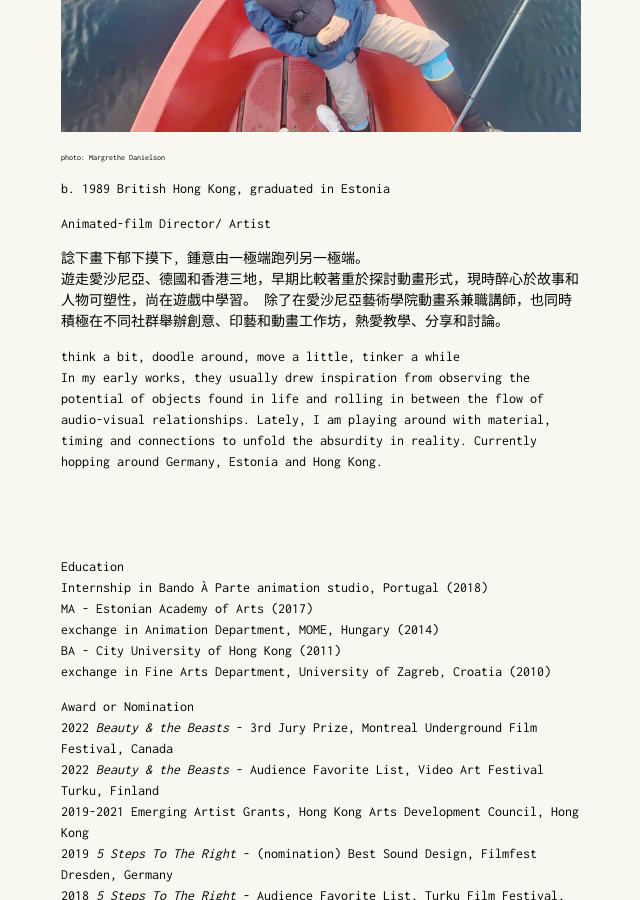
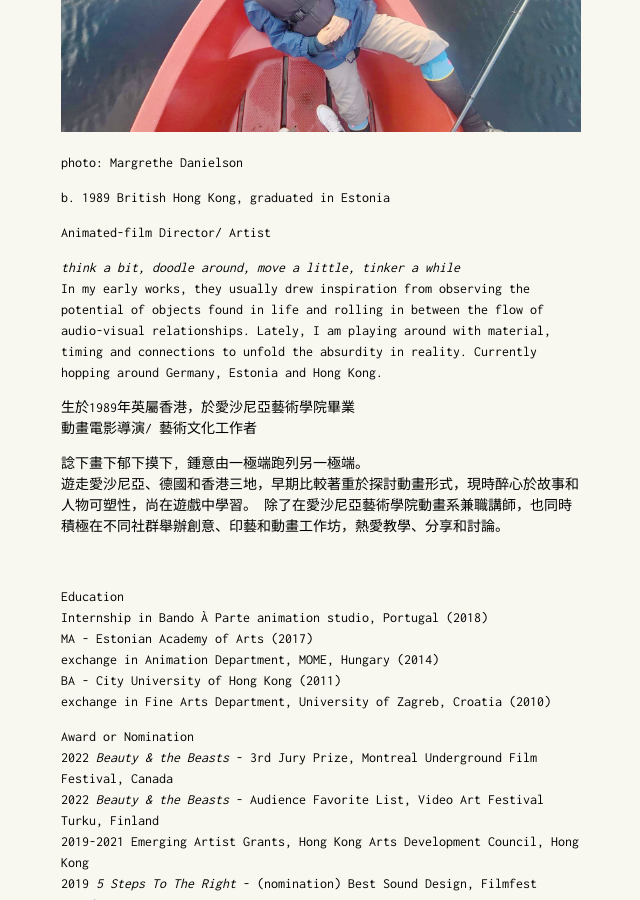
Before and after one commit to itchyeggie/itchyeggie.github.io, a Jekyll site: the page built from _posts/2022-07-23-about.md, in a window 1280 px wide and 900 px high, scrolled down 429 px. Shown: the whole window, without its empty margins (59-699 px from the left). Built offline with Jekyll 4.4.1, drawn with Linux system fonts in a browser that asks for light colours.

Commit message:
Update _posts/2022-07-23-about.md (via Pages CMS)

```diff
--- a/_posts/2022-07-23-about.md
+++ b/_posts/2022-07-23-about.md
@@ -10,21 +10,22 @@ home: true
 
 ![](./assets/images/about/IMG_1338_copy.jpg)
 
-<p style="font-size:8px;">photo: Margrethe Danielson </p>
+photo: Margrethe Danielson
 
 b. 1989 British Hong Kong, graduated in Estonia
 
 Animated-film Director/ Artist
 
+*think a bit, doodle around, move a little, tinker a while*
+In my early works, they usually drew inspiration from observing the potential of objects found in life and rolling in between the flow of audio-visual relationships. Lately, I am playing around with material, timing and connections to unfold the absurdity in reality. Currently hopping around Germany, Estonia and Hong Kong.
+
+生於1989年英屬香港，於愛沙尼亞藝術學院畢業
+動畫電影導演/ 藝術文化工作者
+
 諗下畫下郁下摸下, 鍾意由一極端跑列另一極端。
 遊走愛沙尼亞、德國和香港三地，早期比較著重於探討動畫形式，現時醉心於故事和人物可塑性，尚在遊戲中學習。 除了在愛沙尼亞藝術學院動畫系兼職講師，也同時積極在不同社群舉辦創意、印藝和動畫工作坊，熱愛教學、分享和討論。
 
-think a bit, doodle around, move a little, tinker a while
-In my early works, they usually drew inspiration from observing the potential of objects found in life and rolling in between the flow of audio-visual relationships. Lately, I am playing around with material, timing and connections to unfold the absurdity in reality. Currently hopping around Germany, Estonia and Hong Kong.
 
-
-
-&nbsp;
 
 &nbsp;
 
```
